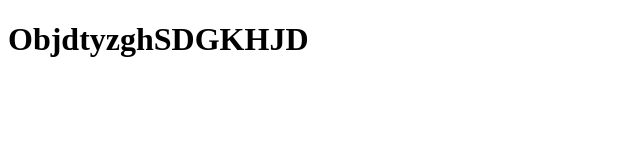
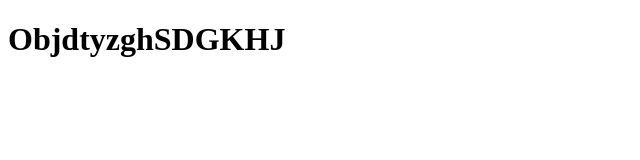
Before and after one commit to djzebra/game-conduit, a plain HTML site: page index.html in a window 1280 px wide. Shown: the full height of the page, 0-640 px from the left. Drawn offline with Linux system fonts and the light colour scheme.

Commit message:
Update index.html

```diff
--- a/index.html
+++ b/index.html
@@ -2,7 +2,7 @@
 <html>
 <body>
 
-<h1>ObjdtyzghSDGKHJD</h1>
+<h1>ObjdtyzghSDGKHJ</h1>
 
 </body>
 </html>
```
